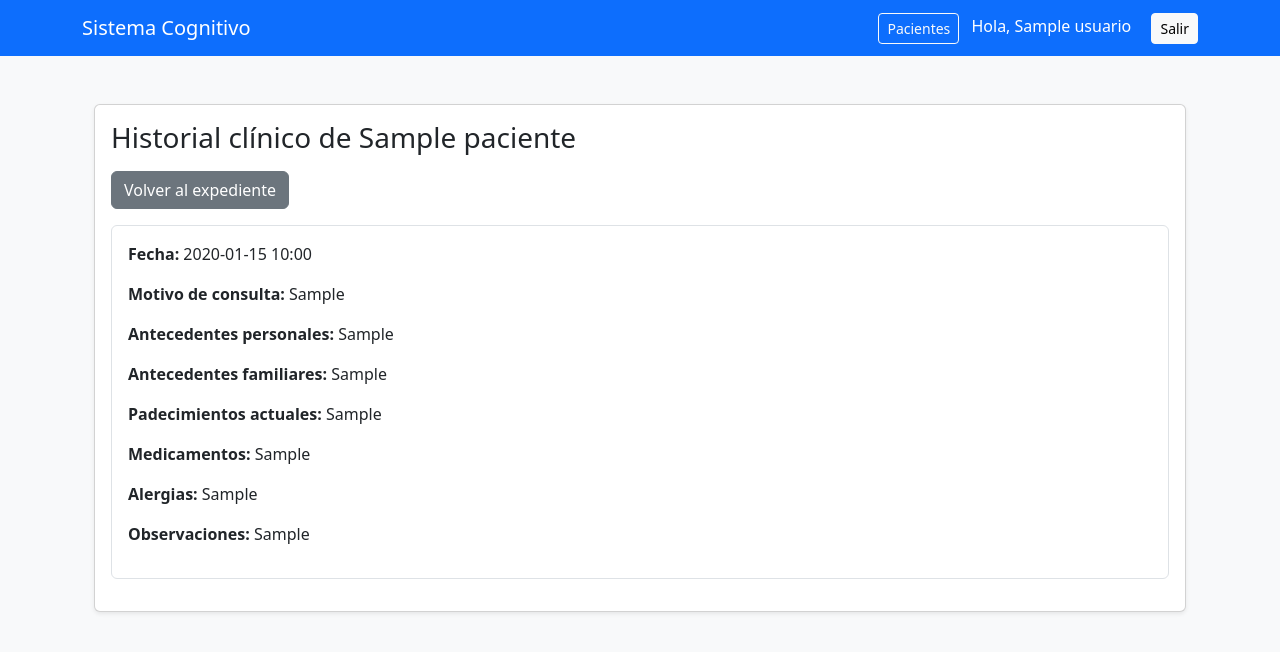
After one commit to Otto107119/Proyecto_finger, a Flask app: page /pacientes/1/historial_clinico in a window 1280 px wide. The commit adds this page. Shown: the top 652 px of the page. Run offline with Flask 3, Linux system fonts and the light colour scheme; a user stored in the database is signed in; tables that the repository leaves empty hold one stand-in row (values such as "Sample post").

Commit message:
Agregar módulo de historial clínico con permiso por rol

```diff
--- a/app/routes.py
+++ b/app/routes.py
@@ -1,7 +1,7 @@
 from flask import Blueprint, render_template, redirect, url_for, flash
 from app import db
-from app.models import Usuario, Paciente, ActividadFisica
-from app.forms import RegistroForm, LoginForm, PacienteForm, ActividadFisicaForm
+from app.models import Usuario, Paciente, ActividadFisica, HistorialClinico
+from app.forms import RegistroForm, LoginForm, PacienteForm, ActividadFisicaForm, HistorialClinicoForm
 from flask_login import login_user, logout_user, login_required, current_user
 from werkzeug.security import generate_password_hash, check_password_hash
 from flask import abort
@@ -178,3 +178,56 @@ def actividad_fisica_eliminar(actividad_id):
     db.session.commit()
     flash("Actividad eliminada 🗑️")
     return redirect(url_for("main.actividad_fisica_lista", paciente_id=paciente_id))
+
+@main.route("/pacientes/<int:paciente_id>/historial_clinico")
+@login_required
+def historial_clinico_lista(paciente_id):
+    paciente = Paciente.query.get_or_404(paciente_id)
+    historiales = HistorialClinico.query.filter_by(paciente_id=paciente_id).order_by(HistorialClinico.fecha.desc()).all()
+    return render_template("historial_clinico_lista.html", paciente=paciente, historiales=historiales)
+
+@main.route("/pacientes/<int:paciente_id>/historial_clinico/nuevo", methods=["GET", "POST"])
+@role_required("admin", "gerontologia")
+def historial_clinico_nuevo(paciente_id):
+    paciente = Paciente.query.get_or_404(paciente_id)
+    form = HistorialClinicoForm()
+
+    if form.validate_on_submit():
+        nuevo = HistorialClinico(
+            motivo_consulta=form.motivo_consulta.data,
+            antecedentes_personales=form.antecedentes_personales.data,
+            antecedentes_familiares=form.antecedentes_familiares.data,
+            padecimientos_actuales=form.padecimientos_actuales.data,
+            medicamentos=form.medicamentos.data,
+            alergias=form.alergias.data,
+            observaciones=form.observaciones.data,
+            paciente_id=paciente.id,
+            usuario_id=current_user.id
+        )
+        db.session.add(nuevo)
+        db.session.commit()
+        flash("Historial clínico registrado correctamente ✅")
+        return redirect(url_for("main.historial_clinico_lista", paciente_id=paciente.id))
+
+    return render_template("historial_clinico_nuevo.html", paciente=paciente, form=form)
+
+@main.route("/historial_clinico/<int:historial_id>/editar", methods=["GET", "POST"])
+@role_required("admin", "gerontologia")
+def historial_clinico_editar(historial_id):
+    historial = HistorialClinico.query.get_or_404(historial_id)
+    form = HistorialClinicoForm(obj=historial)
+
+    if form.validate_on_submit():
+        historial.motivo_consulta = form.motivo_consulta.data
+        historial.antecedentes_personales = form.antecedentes_personales.data
+        historial.antecedentes_familiares = form.antecedentes_familiares.data
+        historial.padecimientos_actuales = form.padecimientos_actuales.data
+        historial.medicamentos = form.medicamentos.data
+        historial.alergias = form.alergias.data
+        historial.observaciones = form.observaciones.data
+
+        db.session.commit()
+        flash("Historial clínico actualizado correctamente ✅")
+        return redirect(url_for("main.historial_clinico_lista", paciente_id=historial.paciente_id))
+
+    return render_template("historial_clinico_editar.html", form=form, historial=historial)
--- a/app/templates/crear_usuarios.html
+++ b/app/templates/crear_usuarios.html
@@ -38,6 +38,7 @@
                             <option value="admin">Administrador</option>
                             <option value="medico">Médico</option>
                             <option value="capturista">Capturista</option>
+                            <option value="gerontologia">Gerontología</option>
                         </select>
                     </div>
 
--- /dev/null
+++ b/app/templates/historial_clinico_lista.html
@@ -0,0 +1,53 @@
+{% extends "base.html" %}
+{% block title %}Historial clínico{% endblock %}
+
+{% block content %}
+<div class="container mt-4">
+    <div class="card shadow-sm">
+    <div class="card-body">
+        <h3 class="mb-3">Historial clínico de {{ paciente.nombre }}</h3>
+
+    <a class="btn btn-secondary mb-3"
+        href="{{ url_for('main.pacientes_detalle', paciente_id=paciente.id) }}">
+        Volver al expediente
+    </a>
+
+    {% if current_user.rol in ['admin', 'gerontologia'] %}
+    <a class="btn btn-success mb-3"
+        href="{{ url_for('main.historial_clinico_nuevo', paciente_id=paciente.id) }}">
+        Nuevo historial clínico
+    </a>
+    {% endif %}
+
+    {% if historiales %}
+        {% for historial in historiales %}
+        <div class="card mb-3 border">
+        <div class="card-body">
+            <p><strong>Fecha:</strong> {{ historial.fecha.strftime("%Y-%m-%d %H:%M") }}</p>
+            <p><strong>Motivo de consulta:</strong> {{ historial.motivo_consulta }}</p>
+            <p><strong>Antecedentes personales:</strong> {{ historial.antecedentes_personales }}</p>
+            <p><strong>Antecedentes familiares:</strong> {{ historial.antecedentes_familiares }}</p>
+            <p><strong>Padecimientos actuales:</strong> {{ historial.padecimientos_actuales }}</p>
+            <p><strong>Medicamentos:</strong> {{ historial.medicamentos }}</p>
+            <p><strong>Alergias:</strong> {{ historial.alergias }}</p>
+            <p><strong>Observaciones:</strong> {{ historial.observaciones }}</p>
+
+            {% if current_user.rol in ['admin', 'gerontologia'] %}
+            <a class="btn btn-primary btn-sm"
+                href="{{ url_for('main.historial_clinico_editar', historial_id=historial.id) }}">
+                Editar
+            </a>
+            {% endif %}
+            </div>
+        </div>
+        {% endfor %}
+        {% else %}
+        <div class="alert alert-info">
+            Aún no hay historial clínico registrado para este paciente.
+        </div>
+        {% endif %}
+
+        </div>
+    </div>
+</div>
+{% endblock %}
```
Also changed, not shown: app/forms.py (+13 -2 lines), app/models.py (+8 -4 lines), app/templates/historial_clinico_editar.html (added, +54 -0 lines), app/templates/historial_clinico_nuevo.html (added, +54 -0 lines), app/templates/pacientes_detalle.html (+4 -3 lines).
